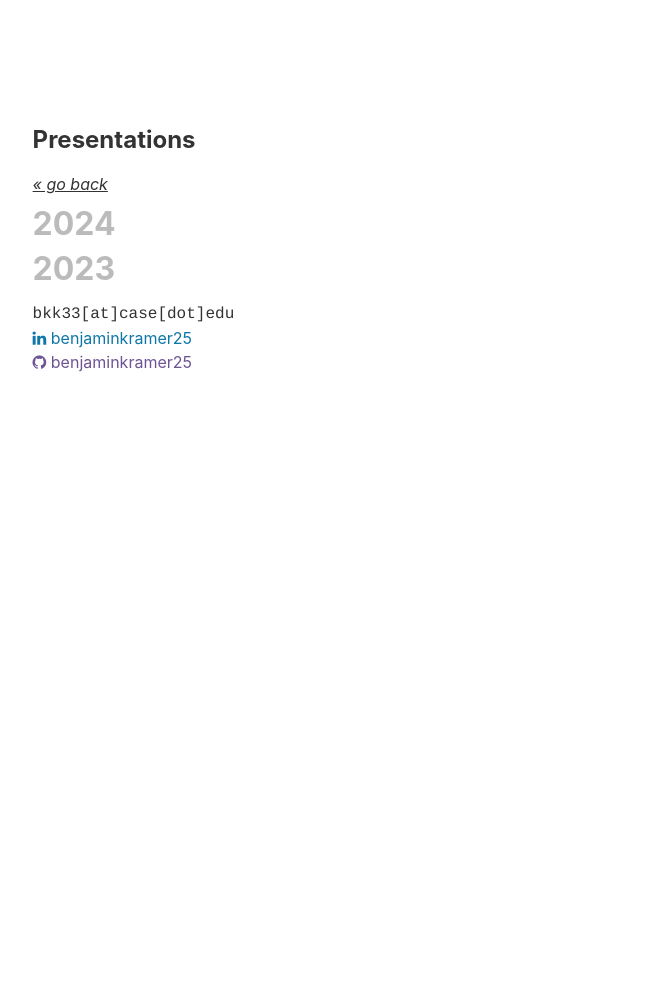
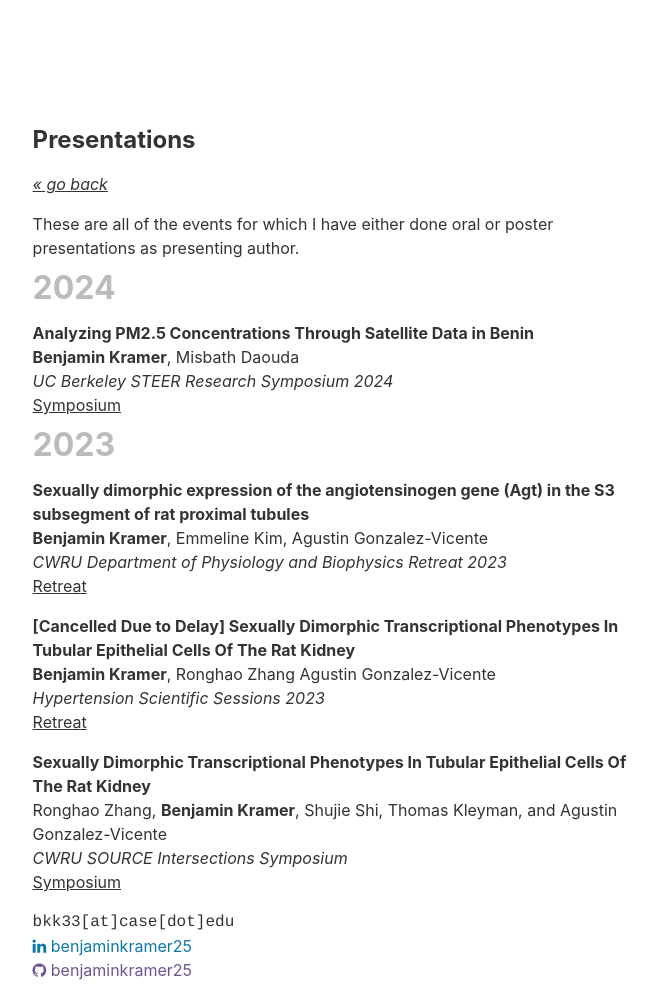
Before and after one commit to benjaminkramer64/benjaminkramer25.github.io, a Jekyll site: the page built from presentations.md, in a window 1280 px wide. Shown: the whole page, without its empty margins (313-970 px from the left). Built offline with Jekyll 4.4.1, drawn with Linux system fonts in a browser that asks for light colours; before the commit the page ends 900 px from its top, so only the background shows below that.

Commit message:
Update presentations.md

```diff
--- a/presentations.md
+++ b/presentations.md
@@ -4,6 +4,28 @@ title: Presentations
 ---
 [*<< go back*](index.md)
 
+These are all of the events for which I have either done oral or poster presentations as presenting author.
+
 <span style="font-size:32px; font-weight: bold; color: #bbbbbb;">2024</span>
 
+**Analyzing PM2.5 Concentrations Through Satellite Data in Benin** \
+**Benjamin Kramer**, Misbath Daouda \
+*UC Berkeley STEER Research Symposium 2024* \
+<a href="https://events.berkeley.edu/bph/event/256546-annual-steer-symposium-short-term-educational" target="_blank">Symposium</a>
+
 <span style="font-size:32px; font-weight: bold; color: #bbbbbb;">2023</span>
+
+**Sexually dimorphic expression of the angiotensinogen gene (Agt) in the S3 subsegment of rat proximal tubules** \
+**Benjamin Kramer**, Emmeline Kim, Agustin Gonzalez-Vicente \
+*CWRU Department of Physiology and Biophysics Retreat 2023* \
+<a href="https://dpb.cwru.edu/events/photo/gallery/department-retreat-cleveland-hilton/" target="_blank">Retreat</a>
+
+**[Cancelled Due to Delay] Sexually Dimorphic Transcriptional Phenotypes In Tubular Epithelial Cells Of The Rat Kidney** \
+**Benjamin Kramer**, Ronghao Zhang Agustin Gonzalez-Vicente \
+*Hypertension Scientific Sessions 2023* \
+<a href="https://www.ahajournals.org/hypertension-sessions" target="_blank">Retreat</a>
+
+**Sexually Dimorphic Transcriptional Phenotypes In Tubular Epithelial Cells Of The Rat Kidney** \
+Ronghao Zhang, **Benjamin Kramer**, Shujie Shi, Thomas Kleyman, and Agustin Gonzalez-Vicente \
+*CWRU SOURCE Intersections Symposium* \
+<a href="https://case.edu/studentlife/ugresearch/share-your-work/welcome-intersections" target="_blank">Symposium</a>
```
